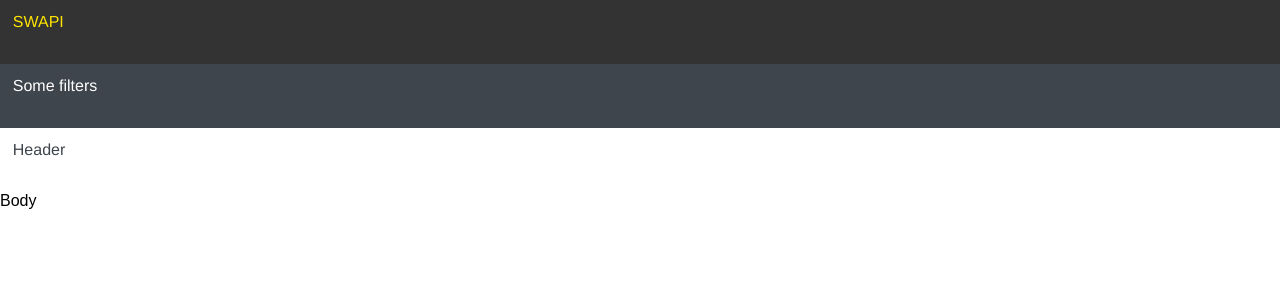
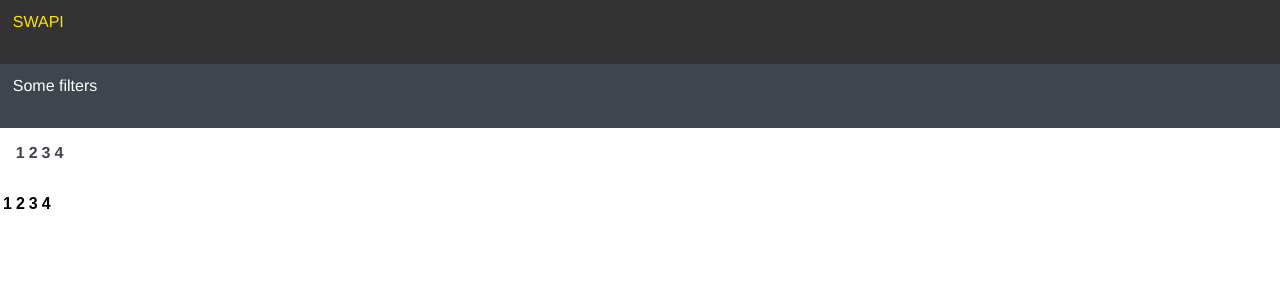
Before and after one commit to FStriewski/Ybmwvi, a React (Create React App) app: page / in a window 1280 px wide. Shown: the top 300 px of the page. Built offline with nearby package versions, Linux system fonts and the light colour scheme.

Commit message:
Add table frames

```diff
--- a/src/components/table/TableBody.jsx
+++ b/src/components/table/TableBody.jsx
@@ -9,7 +9,14 @@ export default class TableBody extends React.Component {
         return (
 
             <div className="tableBodyContainer">
-                Body
+                <table >
+                    <tr>
+                        <th >1</th>
+                        <th >2</th>
+                        <th>3</th>
+                        <th>4</th>
+                    </tr>
+                </table>
             </div>
         )
     }
--- a/src/components/table/TableHeader.jsx
+++ b/src/components/table/TableHeader.jsx
@@ -9,7 +9,14 @@ export default class TableHeader extends React.Component {
         return (
 
             <div className="tableHeaderContainer">
-               Header
+                <table >
+                    <tr>
+                        <th >1</th>
+                        <th >2</th>
+                        <th>3</th>
+                        <th>4</th>
+                    </tr>
+                </table>
             </div>
         )
     }
```
